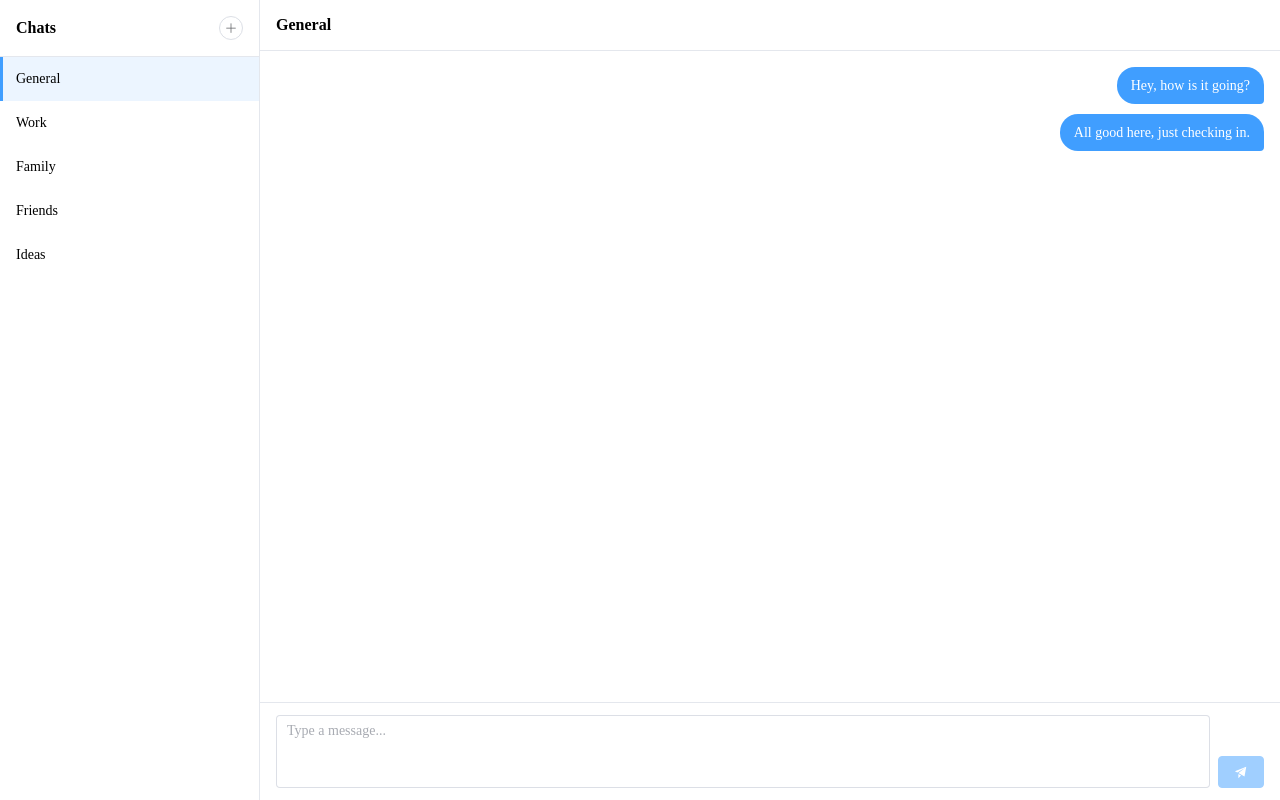
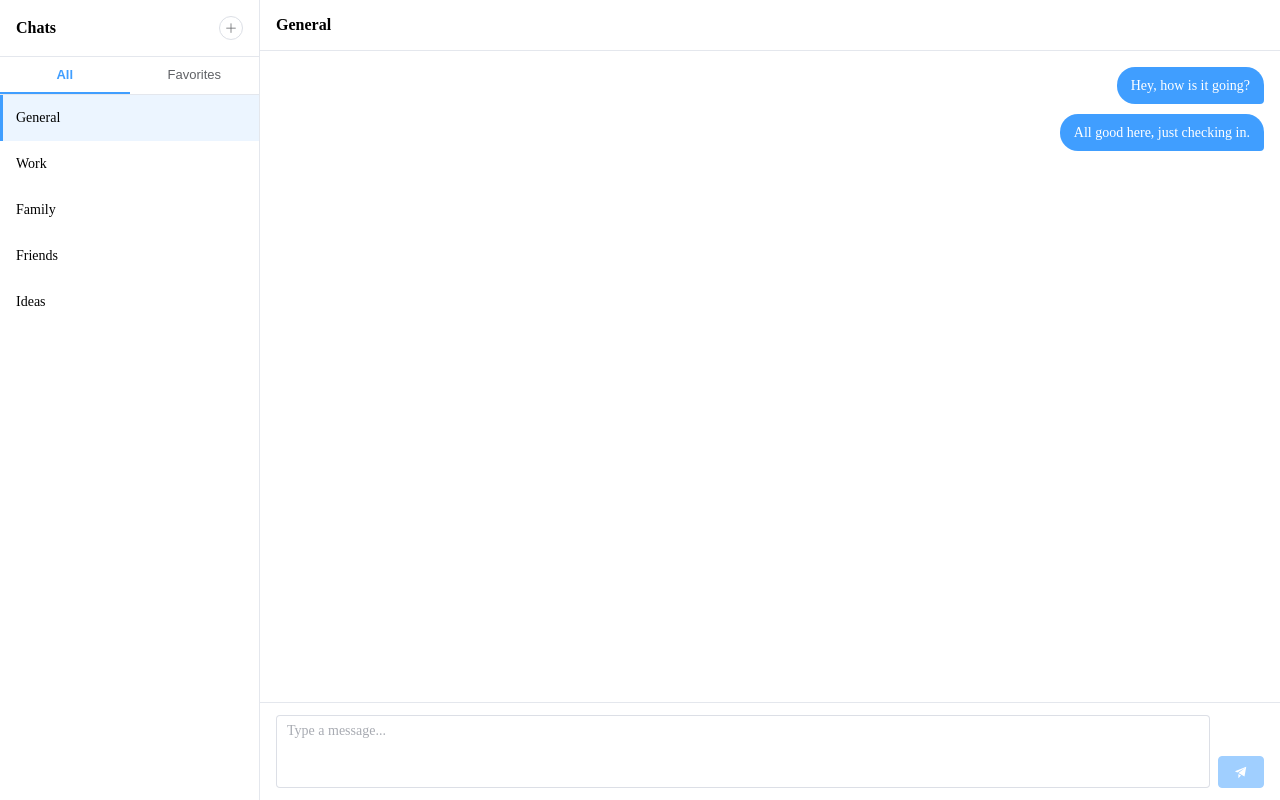
Before and after one commit to JetAMC/vue-chat-test, a Vue app: page /chat/1 in a window 1280 px wide. Built offline with nearby package versions, Linux system fonts and the light colour scheme.

Commit message:
Adding logic with provide and inject, with the favorite chat functionality

```diff
--- /dev/null
+++ b/src/components/AllChatsList.vue
@@ -0,0 +1,23 @@
+<template>
+  <ChatListItem
+    v-for="chat in store.chats"
+    :key="chat.id"
+    :chat="chat"
+    :active="route.params.id === chat.id"
+    @click="navigate(chat.id)"
+  />
+</template>
+
+<script setup lang="ts">
+import { useRoute, useRouter } from 'vue-router'
+import { useChatStore } from '@/stores/chat'
+import ChatListItem from './ChatListItem.vue'
+
+const store = useChatStore()
+const route = useRoute()
+const router = useRouter()
+
+function navigate(id: string) {
+  router.push({ name: 'chat', params: { id } })
+}
+</script>
--- a/src/components/ChatListItem.vue
+++ b/src/components/ChatListItem.vue
@@ -1,13 +1,24 @@
 <template>
   <div class="chat-list-item" :class="{ 'is-active': active }" @click="$emit('click')">
-    {{ chat.title }}
+    <span>{{ chat.title }}</span>
+    <el-button
+      :icon="favorited ? StarFilled : Star"
+      link
+      size="small"
+      class="fav-btn"
+      :class="{ 'is-favorited': favorited }"
+      @click.stop="store.toggleFavorite(chat.id)"
+    />
   </div>
 </template>
 
 <script setup lang="ts">
+import { computed } from 'vue'
+import { Star, StarFilled } from '@element-plus/icons-vue'
+import { useChatStore } from '@/stores/chat'
 import type { Chat } from '@/types'
 
-defineProps<{
+const props = defineProps<{
   chat: Chat
   active: boolean
 }>()
@@ -15,10 +26,17 @@ defineProps<{
 defineEmits<{
   click: []
 }>()
+
+const store = useChatStore()
+
+const favorited = computed(() => store.favoriteIds.has(props.chat.id))
 </script>
 
 <style scoped>
 .chat-list-item {
+  display: flex;
+  align-items: center;
+  justify-content: space-between;
   padding: 14px 16px;
   cursor: pointer;
   font-size: 14px;
@@ -34,4 +52,15 @@ defineEmits<{
   border-left: 3px solid #409eff;
   padding-left: 13px;
 }
+
+.fav-btn {
+  opacity: 0;
+  transition: opacity 0.15s;
+  color: #f0a020;
+}
+
+.chat-list-item:hover .fav-btn,
+.fav-btn.is-favorited {
+  opacity: 1;
+}
 </style>
--- /dev/null
+++ b/src/components/ChatTabBar.vue
@@ -0,0 +1,58 @@
+<template>
+  <div class="tab-bar">
+    <button
+      class="tab-btn"
+      :class="{ 'is-active': activeTab === 'all' }"
+      @click="setActiveTab('all')"
+    >
+      All
+    </button>
+    <button
+      class="tab-btn"
+      :class="{ 'is-active': activeTab === 'favorites' }"
+      @click="setActiveTab('favorites')"
+    >
+      Favorites
+    </button>
+  </div>
+</template>
+
+<script setup lang="ts">
+import { inject } from 'vue'
+import type { Ref } from 'vue'
+
+type Tab = 'all' | 'favorites'
+
+const activeTab = inject<Ref<Tab>>('activeTab')!
+const setActiveTab = inject<(tab: Tab) => void>('setActiveTab')!
+</script>
+
+<style scoped>
+.tab-bar {
+  display: flex;
+  border-bottom: 1px solid #e4e7ed;
+  flex-shrink: 0;
+}
+
+.tab-btn {
+  flex: 1;
+  padding: 10px 0;
+  border: none;
+  background: none;
+  cursor: pointer;
+  font-size: 13px;
+  color: #606266;
+  border-bottom: 2px solid transparent;
+  transition: color 0.2s, border-color 0.2s;
+}
+
+.tab-btn:hover {
+  color: #409eff;
+}
+
+.tab-btn.is-active {
+  color: #409eff;
+  border-bottom-color: #409eff;
+  font-weight: 600;
+}
+</style>
--- /dev/null
+++ b/src/components/FavoritesChatsList.vue
@@ -0,0 +1,35 @@
+<template>
+  <div v-if="store.favoriteChats.length === 0" class="empty-state">
+    No favorites yet
+  </div>
+  <ChatListItem
+    v-for="chat in store.favoriteChats"
+    :key="chat.id"
+    :chat="chat"
+    :active="route.params.id === chat.id"
+    @click="navigate(chat.id)"
+  />
+</template>
+
+<script setup lang="ts">
+import { useRoute, useRouter } from 'vue-router'
+import { useChatStore } from '@/stores/chat'
+import ChatListItem from './ChatListItem.vue'
+
+const store = useChatStore()
+const route = useRoute()
+const router = useRouter()
+
+function navigate(id: string) {
+  router.push({ name: 'chat', params: { id } })
+}
+</script>
+
+<style scoped>
+.empty-state {
+  padding: 24px 16px;
+  text-align: center;
+  color: #909399;
+  font-size: 13px;
+}
+</style>
--- a/src/components/SidebarMenu.vue
+++ b/src/components/SidebarMenu.vue
@@ -29,28 +29,34 @@
       </div>
     </div>
 
+    <ChatTabBar />
+
     <el-scrollbar>
-      <ChatListItem
-        v-for="chat in store.chats"
-        :key="chat.id"
-        :chat="chat"
-        :active="route.params.id === chat.id"
-        @click="navigate(chat.id)"
-      />
+      <component :is="activeTab === 'all' ? AllChatsList : FavoritesChatsList" />
     </el-scrollbar>
   </div>
 </template>
 
 <script setup lang="ts">
-import { ref, nextTick } from 'vue'
-import { useRoute, useRouter } from 'vue-router'
+import { ref, provide, nextTick } from 'vue'
+import { useRouter } from 'vue-router'
 import { Plus } from '@element-plus/icons-vue'
 import { useChatStore } from '@/stores/chat'
-import ChatListItem from './ChatListItem.vue'
+import ChatTabBar from './ChatTabBar.vue'
+import AllChatsList from './AllChatsList.vue'
+import FavoritesChatsList from './FavoritesChatsList.vue'
+
+type Tab = 'all' | 'favorites'
 
 const store = useChatStore()
-const route = useRoute()
 const router = useRouter()
+
+const activeTab = ref<Tab>('all')
+
+provide('activeTab', activeTab)
+provide('setActiveTab', (tab: Tab) => {
+  activeTab.value = tab
+})
 
 const isAdding = ref(false)
 const newChatTitle = ref('')
--- a/src/stores/chat.ts
+++ b/src/stores/chat.ts
@@ -65,6 +65,7 @@ export const useChatStore = defineStore('chat', () => {
   const chats = ref<Chat[]>([...SEED_CHATS])
   const messages = ref<Message[]>([...SEED_MESSAGES])
   const sendingChatIds = ref<Set<string>>(new Set())
+  const favoriteIds = ref<Set<string>>(new Set())
 
   const getChatById = computed(() => (id: string) => chats.value.find((c) => c.id === id))
 
@@ -74,6 +75,18 @@ export const useChatStore = defineStore('chat', () => {
   )
 
   const isChatSending = computed(() => (id: string) => sendingChatIds.value.has(id))
+
+  const favoriteChats = computed(() => chats.value.filter((c) => favoriteIds.value.has(c.id)))
+
+  function toggleFavorite(id: string): void {
+    const next = new Set(favoriteIds.value)
+    if (next.has(id)) {
+      next.delete(id)
+    } else {
+      next.add(id)
+    }
+    favoriteIds.value = next
+  }
 
   function addChat(title: string): string {
     const id = crypto.randomUUID()
@@ -101,10 +114,13 @@ export const useChatStore = defineStore('chat', () => {
   return {
     chats,
     messages,
+    favoriteIds,
+    favoriteChats,
     getChatById,
     getMessagesByChatId,
     isChatSending,
     addChat,
     sendMessage,
+    toggleFavorite,
   }
 })
```
